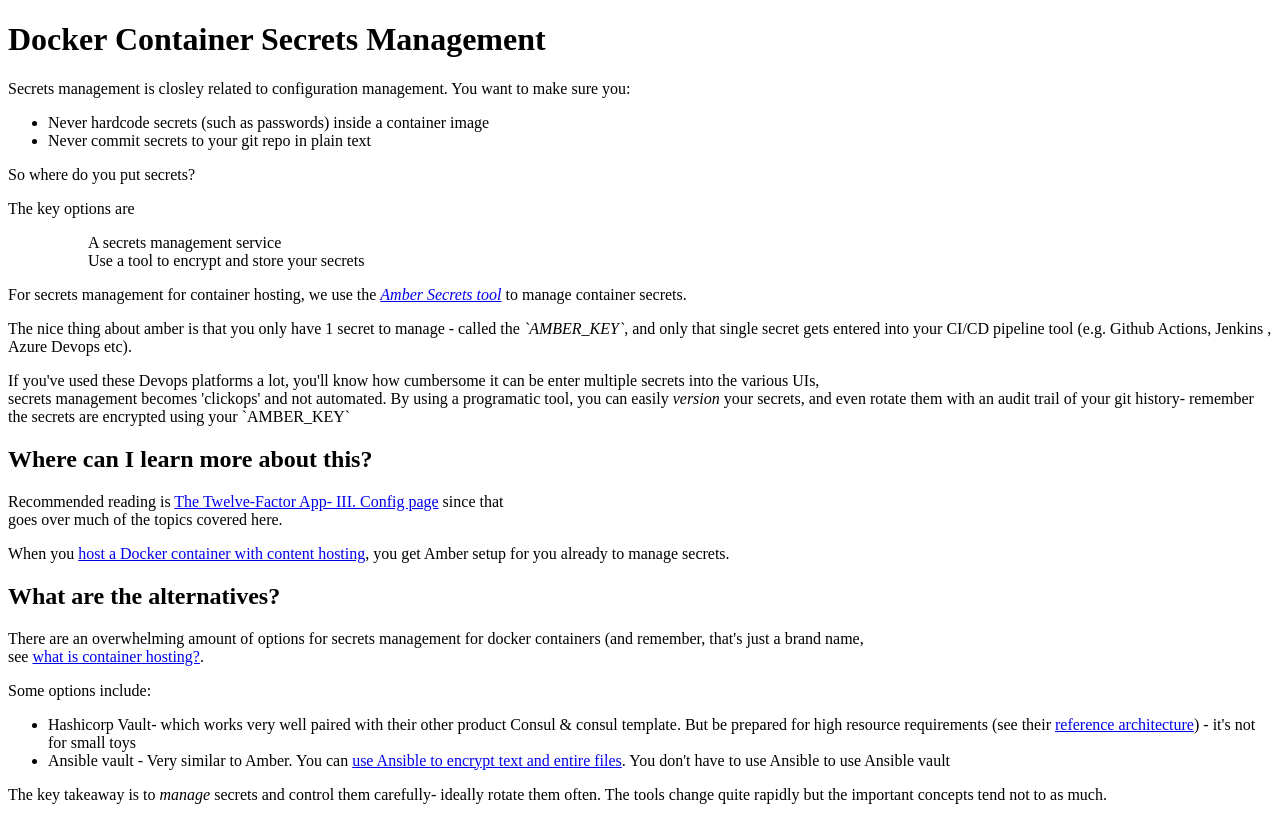
After one commit to KarmaComputing/container-hosting, a Flask app: template templates/docker-container-secrets-management.html in a window 1280 px wide. The commit adds this page. Run offline with Flask 2, Linux system fonts and the light colour scheme; the template is opened without the code that fills it, so the values that code supplies are empty.

Commit message:
templates/docker-container-secrets-management.html

```diff
--- /dev/null
+++ b/templates/docker-container-secrets-management.html
@@ -0,0 +1,58 @@
+<!DOCTYPE html>
+<html lang="en">
+  <head>
+    <title>Docker Container Secrets Management</title>
+    <meta name="viewport" content="width=device-width">
+    <meta name="description" content="How to store container secrets when using docker containers (or any container for that matter).">
+  </head>
+  <h1>Docker Container Secrets Management</h1>
+
+  <p>Secrets management is closley related to configuration management. You want to make sure you:</p>
+
+  <ul>
+    <li>Never hardcode secrets (such as passwords) inside a container image</li>
+    <li>Never commit secrets to your git repo in plain text</li>
+  </ul>
+
+  <p>So where do you put secrets?</p>
+
+  <p>The key options are</p>
+
+  <ul>
+    <ol>A secrets management service</ol>
+    <ol>Use a tool to encrypt and store your secrets</ol>
+  </ul>
+
+  <p>For secrets management for container hosting, we use the <em><a href="https://github.com/fpco/amber">Amber Secrets tool</a></em>
+  to manage container secrets.</p>
+
+  <p>The nice thing about amber is that you only have 1 secret to manage - called the <em>`AMBER_KEY`</em>, and only that single
+  secret gets entered into your CI/CD pipeline tool (e.g. Github Actions, Jenkins , Azure Devops etc).</p>
+
+  <p>If you've used these Devops platforms a lot, you'll know how cumbersome it can be enter multiple secrets into the various UIs,<br />
+  secrets management becomes 'clickops' and not automated. By using a programatic tool, you can easily <em>version</em> your secrets, and
+  even rotate them with an audit trail of your git history- remember the secrets are encrypted using your `AMBER_KEY`</p>
+
+  <h2>Where can I learn more about this?</h2>
+
+  <p>Recommended reading is <a href="https://12factor.net/config">The Twelve-Factor App- III. Config page</a> since that<br />
+  goes over much of the topics covered here.</p>
+
+  <p>When you <a href="https://container-hosting.anotherwebservice.com/">host a Docker container with content hosting</a>, you get Amber
+  setup for you already to manage secrets.</p>
+
+  <h2>What are the alternatives?</h2>
+
+  <p>There are an overwhelming amount of options for secrets management for docker containers (and remember, that's just a brand name,<br />
+  see <a href="/what-is-container-hosting">what is container hosting?</a>.</p>
+
+  <p>Some options include:</p>
+
+  <ul>
+    <li>Hashicorp Vault- which works very well paired with their other product Consul &amp; consul template. But be prepared for high resource requirements (see their <a href="https://developer.hashicorp.com/vault/tutorials/day-one-raft/raft-reference-architecture#system-requirements">reference architecture</a>) - it's not for small toys</li>
+    <li>Ansible vault - Very similar to Amber. You can <a href="https://blog.karmacomputing.co.uk/ansible-password-vault/">use Ansible to encrypt text and entire files</a>. You don't have to use Ansible to use Ansible vault</li>
+  </ul>
+
+  <p>The key takeaway is to <em>manage</em> secrets and control them carefully- ideally rotate them often. The tools change quite rapidly but the important concepts tend not to as much.</p>
+
+</html>
--- a/templates/index.html
+++ b/templates/index.html
@@ -117,6 +117,7 @@ ul#faq li {
   <li><a href="/is-docker-a-hosting-platform">Is Docker a hosting platform?</a></li>
   <li><a href="/how-do-i-host-a-docker-container">How do I host a docker container?</a></li>
   <li><a href="/what-is-the-difference-between-docker-docker-host-and-docker-container">What is the difference between Docker host and Docker container?</a></li>
+  <li><a href="/docker-container-secrets-management">Docker container secrets management</a></li>
 </ul>
 
 
```
